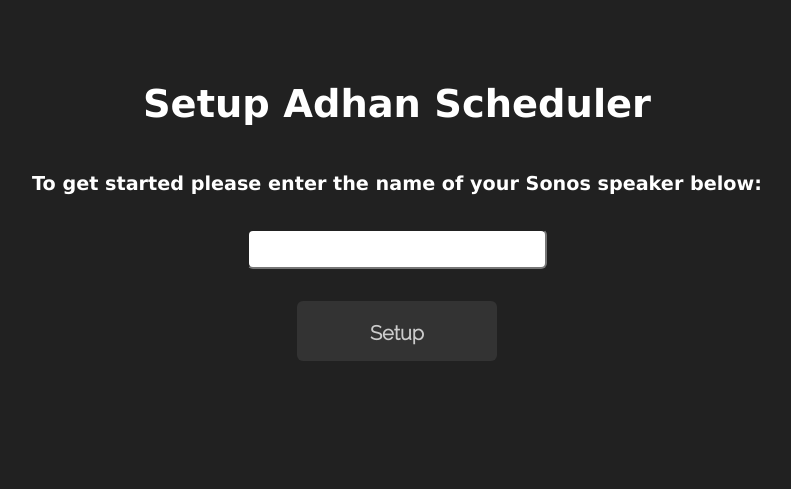
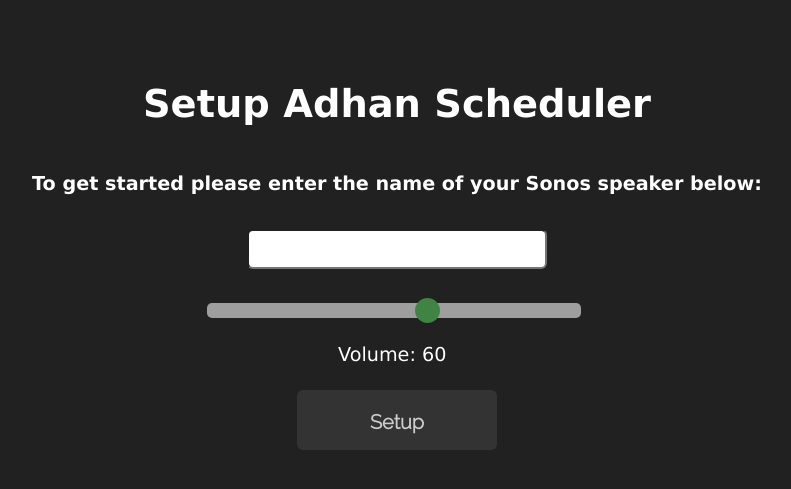
Before and after one commit to luckmanali/adhan-scheduler, a Flask app: page /setup in a window 1280 px wide. Shown: the top 489 px of the page, without its empty margins (243-1034 px from the left). Run offline with Flask 2, Linux system fonts and the light colour scheme.

Commit message:
added volume slider to front-end setup

```diff
--- a/app.py
+++ b/app.py
@@ -13,7 +13,7 @@
 CONFIG = {}
 
 
-def init(speaker: str, volume: int = 60):
+def _init(speaker: str, volume: int = 60):
     prayer_times = PrayerTimes()
     times = asyncio.run(prayer_times.get_times())
 
@@ -47,6 +47,7 @@
         job = scheduler.get_job(prayer)
         if job:
             _time = job['time'].split(' ')
+            _time[0] = (_time[0], f"0{_time[0]}")[len(_time[0]) == 1]
             time = f"{_time[1]}:{_time[0]}"
             prayer_times[job['name']] = time
             icons[job['name']] = icon
@@ -57,11 +58,12 @@
 @app.route('/process', methods=["POST"])
 def process():
     CONFIG['speaker'] = request.form["speaker"]
+    CONFIG['volume'] = request.form["volume"]
     try:
         get_zone(CONFIG['speaker'])
     except RuntimeError:
-        return jsonify(status=406, success=False, message="Sonos speaker not found")
-    init(CONFIG['speaker'])
+        return jsonify(status=406, success=False, message=f"Sonos speaker {CONFIG['speaker']} not found")
+    _init(CONFIG['speaker'], CONFIG['volume'])
     return redirect("/")
 
 
@@ -73,9 +75,9 @@
 @app.route('/toggle', methods=['POST'])
 def toggle():
     try:
-        scheduler = Scheduler({}, f'python {abs_path.parent}/adhan_scheduler/play_adhan.py {CONFIG["speaker"]} --volume 60')
+        scheduler = Scheduler({}, f'python {abs_path.parent}/adhan_scheduler/play_adhan.py {CONFIG["speaker"]} --volume {CONFIG["volume"]}')
     except KeyError:
-        scheduler = Scheduler({}, f'python {abs_path.parent}/adhan_scheduler/play_adhan.py {request.form["speaker"]} --volume 60')
+        return render_template("setup.html")
 
     if scheduler.get_job(request.form['prayer']):
         scheduler.remove_job(request.form['prayer'])
--- a/static/css/setup.css
+++ b/static/css/setup.css
@@ -124,3 +124,43 @@
   border-radius: 6px;
   font-weight: bold;
 }
+
+.slidecontainer {
+  width: 39%;
+  text-align: -webkit-center;
+  padding-left: 30%;
+}
+
+.slider {
+  -webkit-appearance: none;
+  width: 100%;
+  height: 15px;
+  border-radius: 5px;
+  background: #d3d3d3;
+  outline: none;
+  opacity: 0.7;
+  -webkit-transition: .2s;
+  transition: opacity .2s;
+}
+
+.slider:hover {
+  opacity: 1;
+}
+
+.slider::-webkit-slider-thumb {
+  -webkit-appearance: none;
+  appearance: none;
+  width: 25px;
+  height: 25px;
+  border-radius: 50%;
+  background: #4CAF50;
+  cursor: pointer;
+}
+
+.slider::-moz-range-thumb {
+  width: 25px;
+  height: 25px;
+  border-radius: 50%;
+  background: #005963;
+  cursor: pointer;
+}
--- a/templates/setup.html
+++ b/templates/setup.html
@@ -2,6 +2,7 @@
     <head>
         <title>Setup</title>
         <link rel="stylesheet" href="/static/css/setup.css" />
+        <script src="https://ajax.googleapis.com/ajax/libs/jquery/3.5.1/jquery.min.js"></script>
     </head>
 
 
@@ -12,30 +13,42 @@
 
             <form action="{{ url_for('process') }}" method='POST' name="SETUP">
                 <input type=text name="speaker" id="speaker"><BR>
+
+                <div class="slidecontainer">
+                    <input type="range" min="1" max="100" value="60" class="slider" id="myRange" name="volume">
+                    <p>Volume: <span name="volume", id="volume"></span></p>
+                </div>
+
                 <input type=submit value="Setup" class="button" id="button">
                 <label class="error">Error: Unable to find the Sonos speaker.</label>
             </form>
         </div>
     </body>
 
-    <script src="https://ajax.googleapis.com/ajax/libs/jquery/3.5.1/jquery.min.js"></script>
+    <script>
+        var slider = document.getElementById("myRange");
+        var output = document.getElementById("volume");
+        output.innerHTML = slider.value;
+
+        slider.oninput = function() {
+          output.innerHTML = this.value;
+        }
+    </script>
 
     <script>
         $('#button').click(function () {
-            // disabled the submit button
-            $(this).find('input[type="submit"]').attr('disabled','disabled');
-            localStorage.setItem('speaker', $("#speaker").val());
+            let volume_level = $("#myRange").val();
+            let speaker_name = $("#speaker").val();
+            localStorage.setItem("volume", volume_level);
+            localStorage.setItem("speaker", speaker_name);
 
             $.ajax({
-                type: 'POST',
+                method: 'POST',
                 url: '/process',
-                data: {speaker:$("#speaker").val()},
-                success: function (response) {
-                    $('.error').addClass("show");
-                }
-                error: function (response) {
-                    $('.error').addClass("show");
-                }
+                dataType: 'json',
+                contentType: 'application/json',
+                traditional: true,
+                data: JSON.stringify(localStorage)
             });
         });
     </script>
```
Also changed, not shown: .github/workflows/test.yml.
